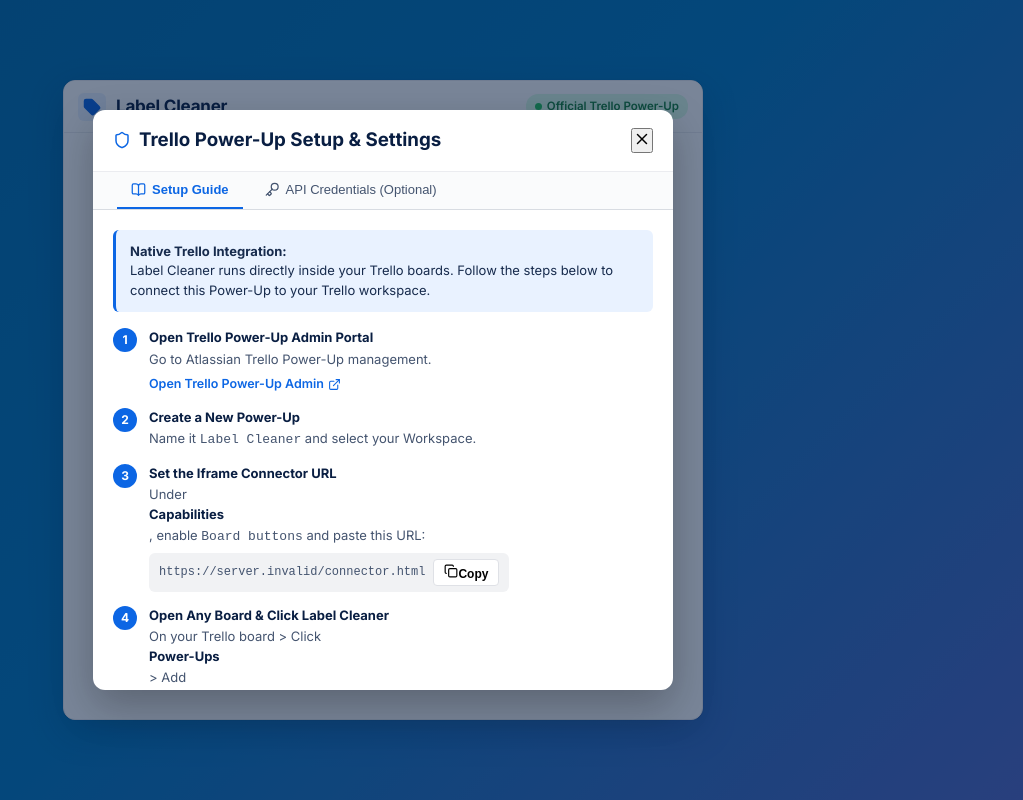
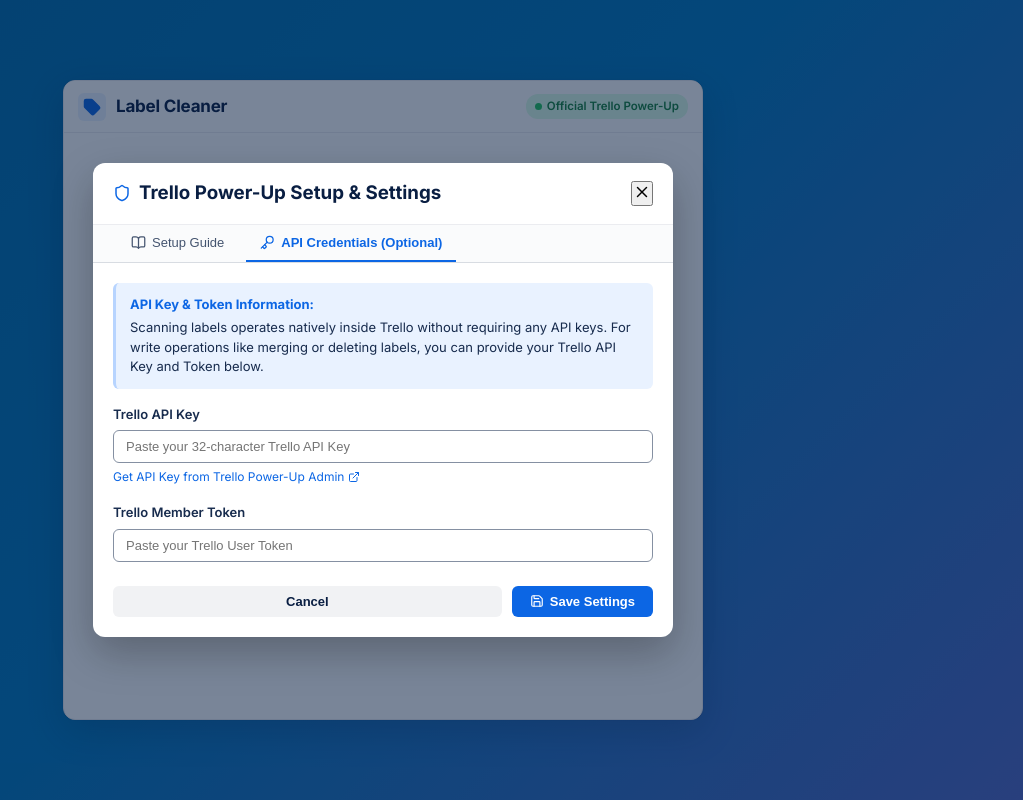
Before and after one commit to Techexplified/label-cleaner-backend-1, a React (Vite) app: page / in a window 1280 px wide. Both pictures are taken after a click on the button "How to Add to Trello". Shown: the whole page, without its empty margins (257-1280 px from the left). Built offline with nearby package versions, Linux system fonts and the light colour scheme; no server answers.

Commit message:
fix: prevent broken auth popup and open credentials setup directly

```diff
--- a/src/App.jsx
+++ b/src/App.jsx
@@ -24,6 +24,7 @@ import {
   createLiveLabel,
   mergeLiveLabel,
   analyzeLabels,
+  DEFAULT_APP_KEY,
 } from './services/trelloService';
 import './App.css';
 
@@ -163,6 +164,12 @@ function App() {
   const ensureTrelloToken = async () => {
     let token = await getTrelloPowerUpToken();
     if (token) return token;
+
+    // If API key is dummy/placeholder, do not open a broken popup window
+    if (!credentials.apiKey || credentials.apiKey === DEFAULT_APP_KEY) {
+      setIsSettingsOpen(true);
+      throw new Error('Please add your Trello API Key and Token once to merge labels directly.');
+    }
 
     try {
       const newToken = await openTrelloAuthPopup(credentials.apiKey);
--- a/src/components/TrelloSetupModal.jsx
+++ b/src/components/TrelloSetupModal.jsx
@@ -6,8 +6,9 @@ export default function TrelloSetupModal({
   onClose,
   credentials = {},
   onSaveCredentials,
+  initialTab = 'credentials',
 }) {
-  const [activeTab, setActiveTab] = useState('guide');
+  const [activeTab, setActiveTab] = useState(initialTab);
   const [copied, setCopied] = useState(false);
   const [apiKeyInput, setApiKeyInput] = useState(credentials.apiKey || '');
   const [tokenInput, setTokenInput] = useState(credentials.token || '');
```
